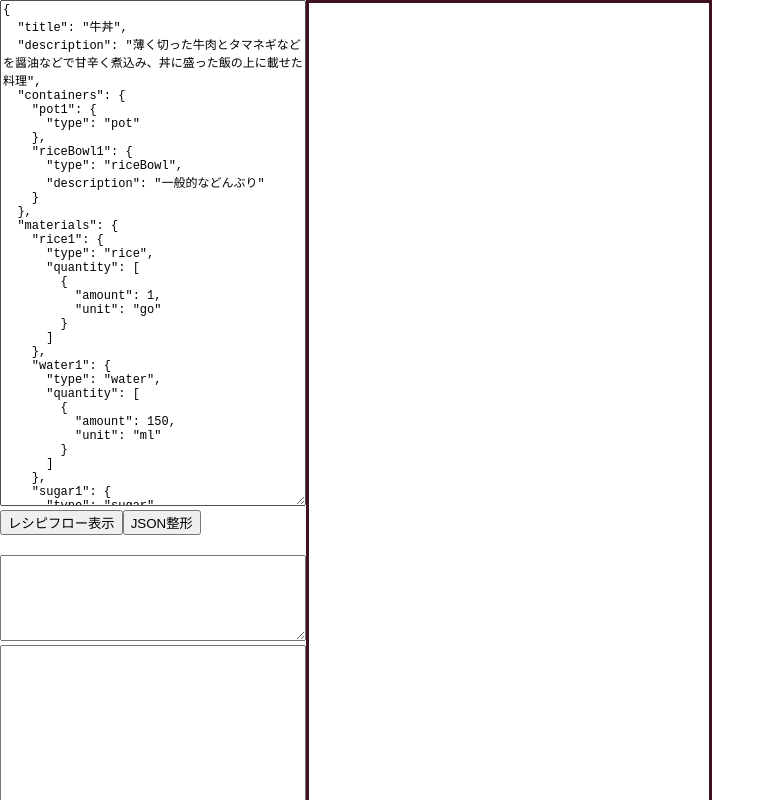
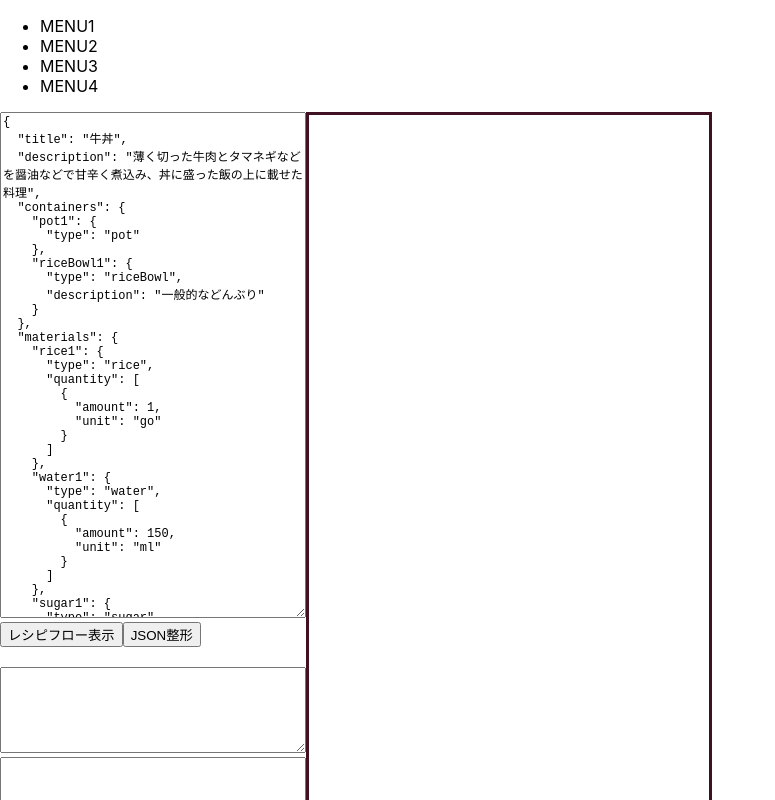
Before and after one commit to uemuram/cooking-workflow, a React (Create React App) app: page / in a window 1280 px wide. Shown: the top 800 px of the page, without its empty margins (0-775 px from the left). Built offline with nearby package versions, Linux system fonts and the light colour scheme.

Commit message:
react-router-domを導入

```diff
--- a/package.json
+++ b/package.json
@@ -8,6 +8,7 @@
     "@testing-library/user-event": "^7.2.1",
     "react": "^16.12.0",
     "react-dom": "^16.12.0",
+    "react-router-dom": "^5.1.2",
     "react-scripts": "^3.2.0"
   },
   "scripts": {
--- a/src/App.js
+++ b/src/App.js
@@ -134,6 +134,14 @@ class App extends React.Component {
   render() {
     return (
       <div>
+        <header>
+          <ul>
+            <li>MENU1</li>
+            <li>MENU2</li>
+            <li>MENU3</li>
+            <li>MENU4</li>
+          </ul>
+        </header>
         <div className="Flex">
           <form>
             <textarea value={this.state.value} onChange={this.handleChange} className="RecipeTextArea" />
```
Also changed, not shown: 1 other file (tests, documents, lock files or other folders).
